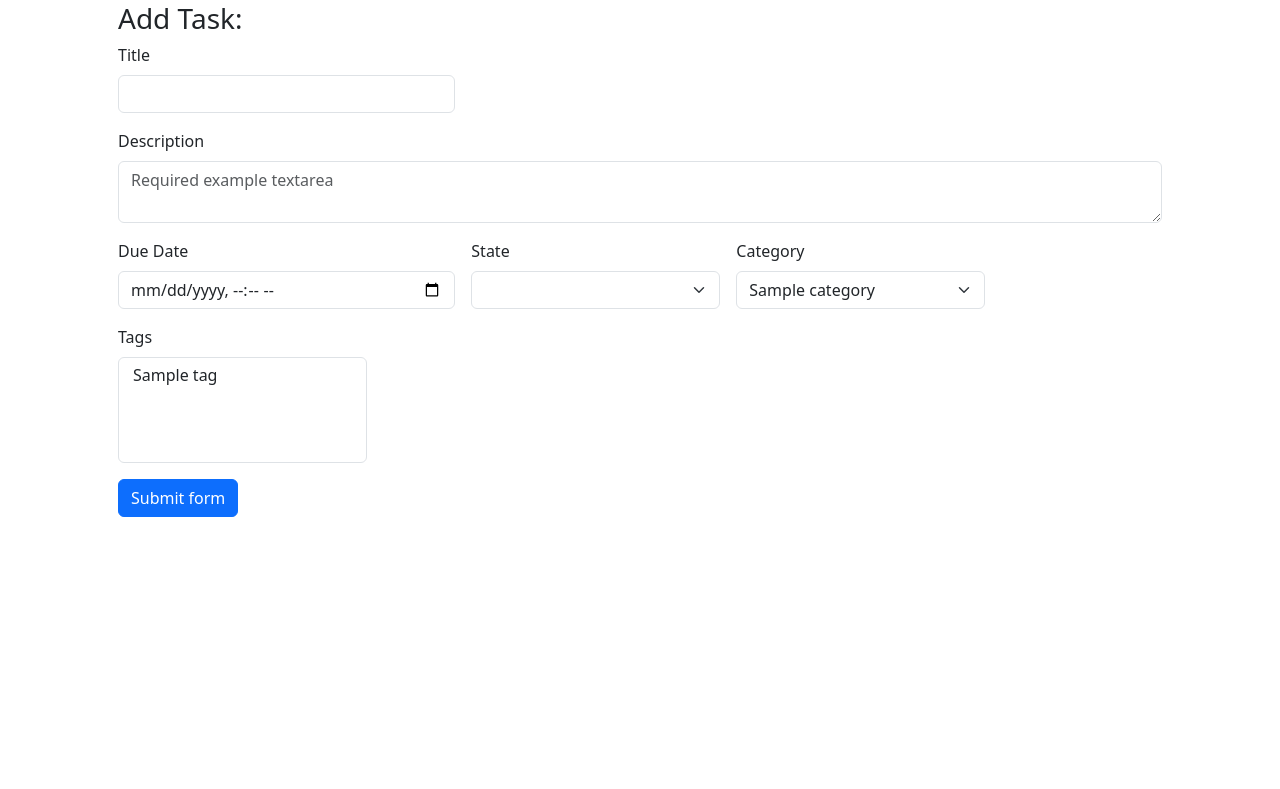
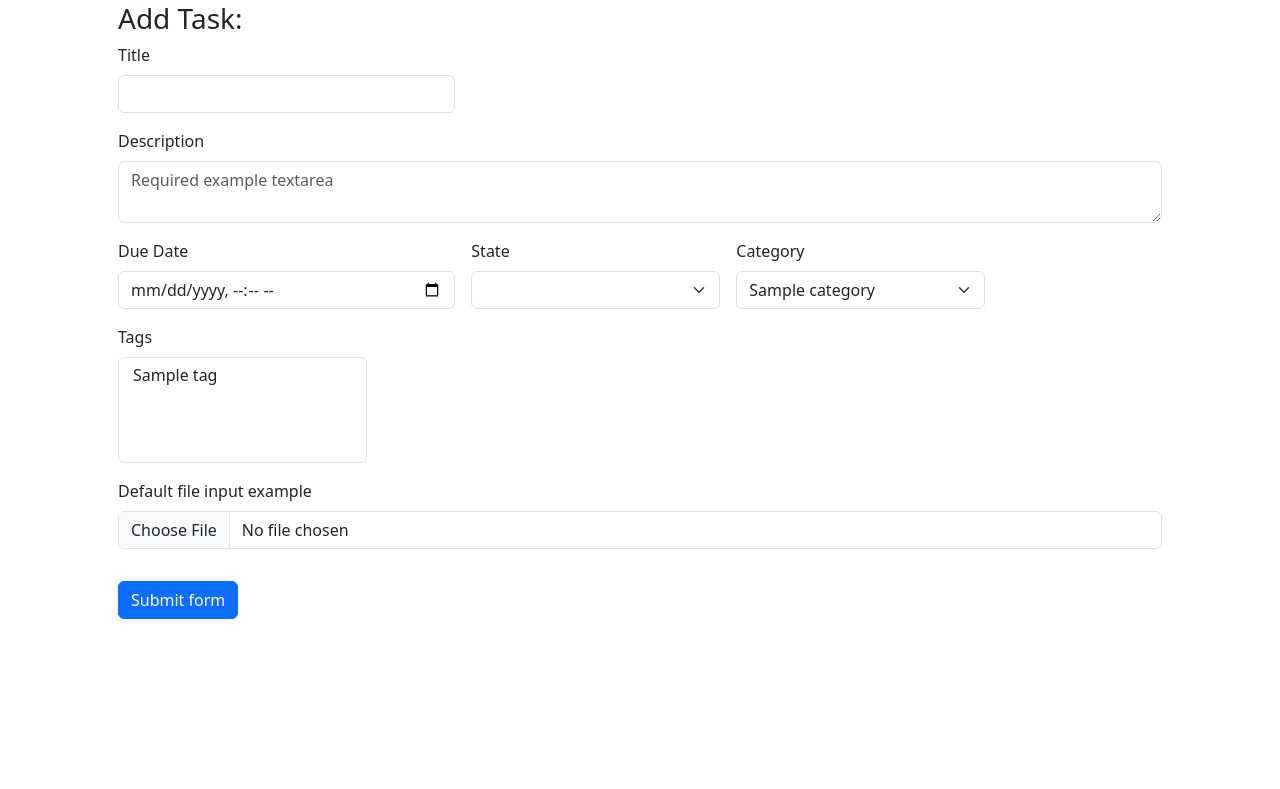
Before and after one commit to HosseinTahami/Task-Manager, a Django app: page /tasks/ in a window 1280 px wide. Shown: the part 807-1596 px from the top of the page. Before the commit the page ends 1324 px from the top, so only its background shows below. Run offline with Django 4.2, Linux system fonts and the light colour scheme; tables that the repository leaves empty hold one stand-in row (values such as "Sample post").

Commit message:
task forms changed

```diff
--- a/TaskManager/template/category_detail.html
+++ b/TaskManager/template/category_detail.html
@@ -74,6 +74,10 @@
                         {% endfor %}
                     </select>
                 </div>
+                <div class="mb-3">
+                    <label for="formFile" class="form-label">Default file input example</label>
+                    <input class="form-control" type="file" id="formFile" name="task_file">
+                </div>
                 <div class="col-12">
                     <button class="btn btn-primary" type="submit" name="sub">Submit form</button>
                 </div>
--- a/TaskManager/template/tasks.html
+++ b/TaskManager/template/tasks.html
@@ -138,6 +138,10 @@
                         {% endfor %}
                     </select>
                 </div>
+                <div class="mb-3">
+                    <label for="formFile" class="form-label">Default file input example</label>
+                    <input class="form-control" type="file" id="formFile" name="task_file">
+                </div>
                 <div class="col-12">
                     <button class="btn btn-primary" type="submit" name="sub">Submit form</button>
                 </div>
```
